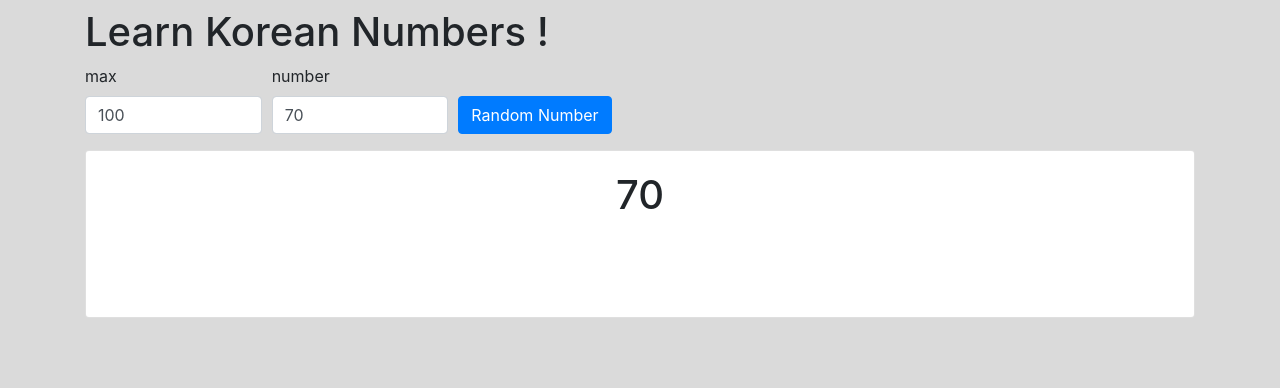
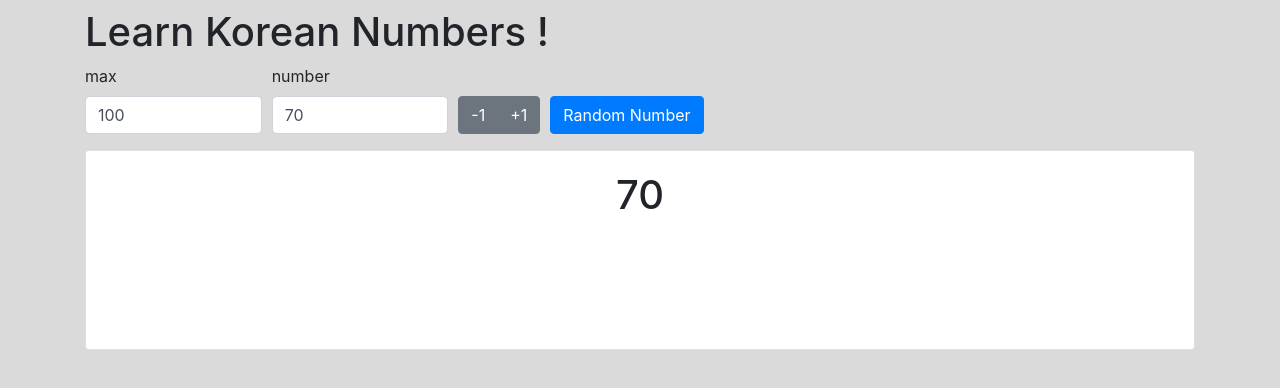
Before and after one commit to jdeflaux/svelte-korean-numbers, a Svelte app: page / in a window 1280 px wide. Shown: the top 388 px of the page. Built offline with nearby package versions, Linux system fonts and the light colour scheme.

Commit message:
add and minus

```diff
--- a/src/App.svelte
+++ b/src/App.svelte
@@ -18,6 +18,14 @@
     number = n > 31 ? Math.ceil(n / 10) * 10 : n;
   }
 
+  function add() {
+    number += 1;
+  }
+
+  function minus() {
+    number -= 1;
+  }
+
   random();
 
 </script>
@@ -36,6 +44,14 @@
       <input type="number" class="form-control mr-2" id="number" placeholder="number" bind:value={number}/>
     </div>
 
+
+    <div class="col align-self-end col-auto mb-2">
+      <div class="btn-group" role="group" aria-label="Basic example">
+        <button type="button" class="btn btn-secondary" on:click={minus}>-1</button>
+        <button type="button" class="btn btn-secondary"on:click={add}>+1</button>
+      </div>
+    </div>
+
     <div class="col align-self-end mb-2">
       <button class="btn btn-primary" on:click={random}>Random Number</button>
     </div>
--- a/src/Number.svelte
+++ b/src/Number.svelte
@@ -5,6 +5,10 @@
 </script>
 
 <style>
+  .card {
+    min-height: 200px;
+  }
+
   .card .reveal {
     visibility: hidden;
   }
@@ -29,13 +33,14 @@
       <h1>{number}</h1>
 
       <div class="row">
-      <span class="col-sm reveal sino">
-          <h2 >{sino}</h2>
+
+        <span class="col-sm reveal sino mb-3">
+          <h2>{sino}</h2>
           <span class="badge badge-info">sino</span>
         </span>
 
         <span class="col-sm reveal native">
-          <h2 >{native}</h2>
+          <h2>{native}</h2>
           <span class="badge badge-info">native</span>
         </span>
       </div>
```
Lines whose indentation alone changed are shown as unchanged.
